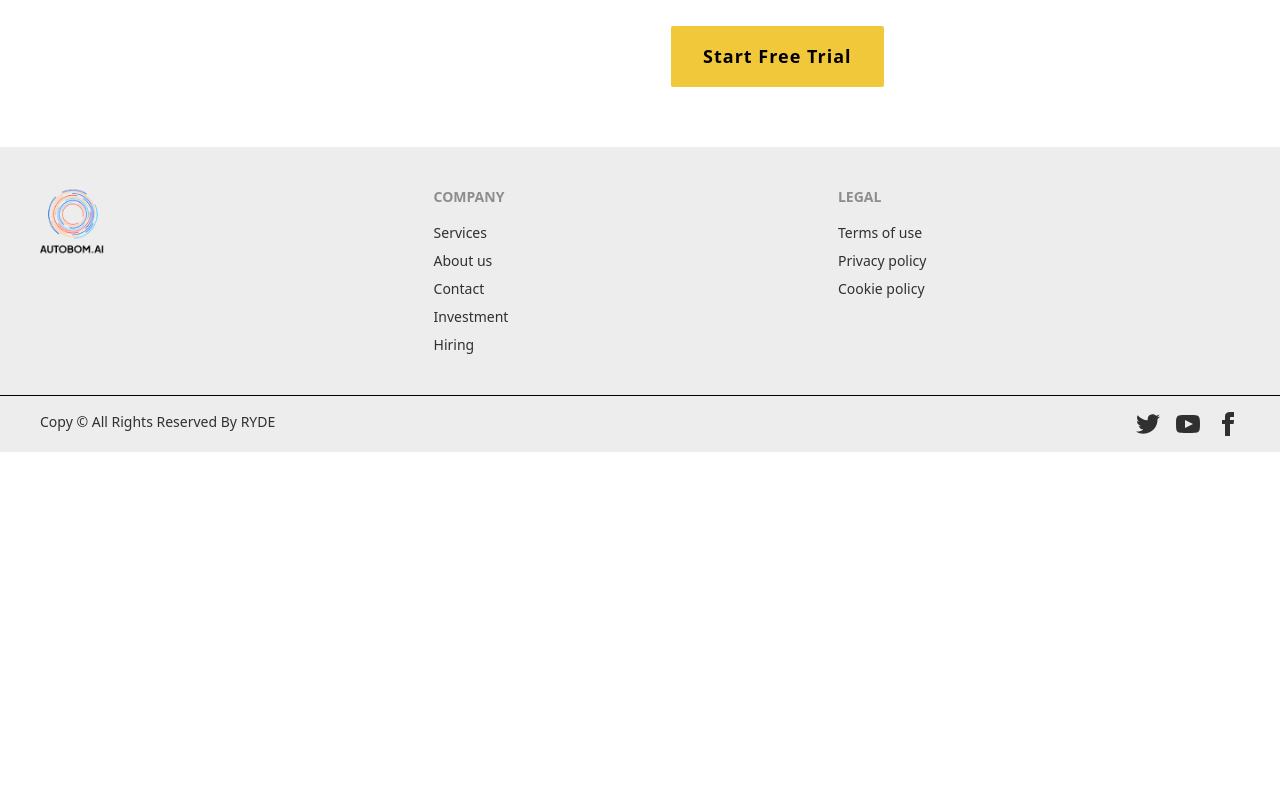
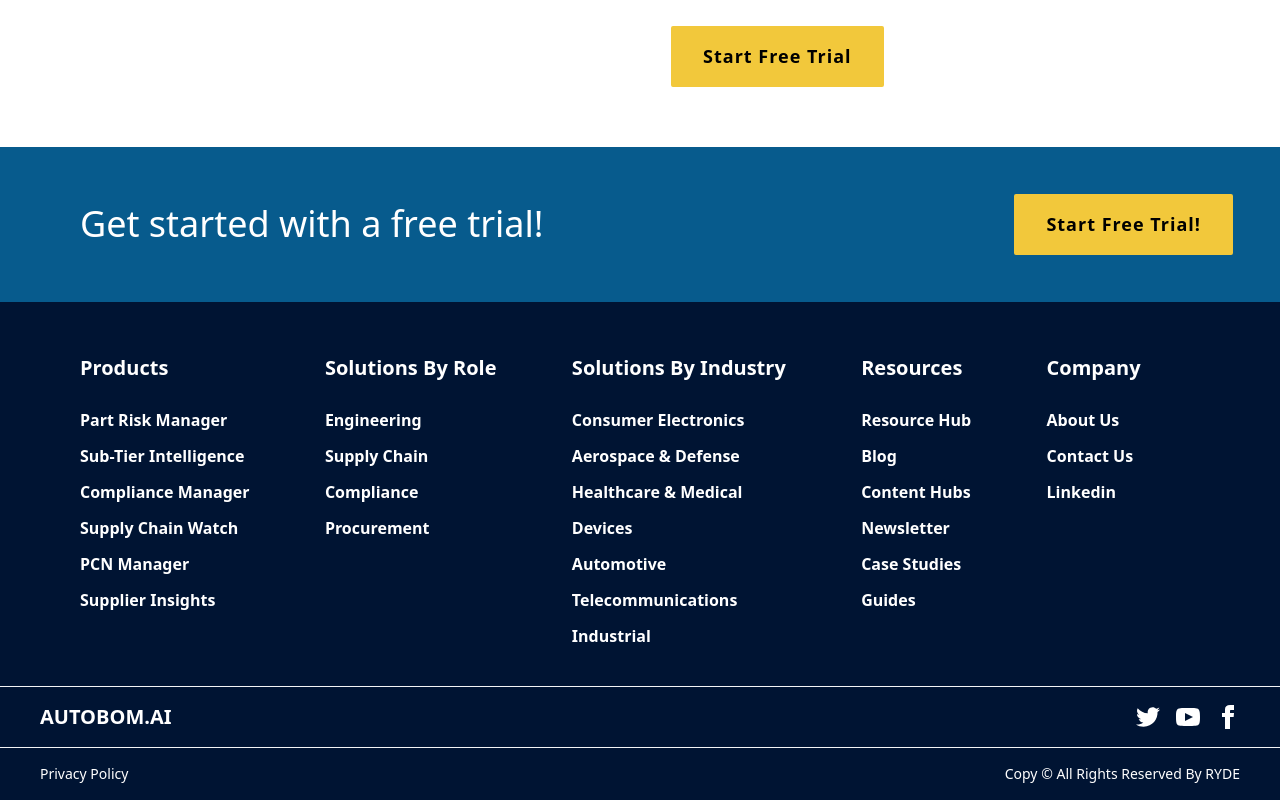
Before and after one commit to SumiAkter2/autobom-ai-recreate, a React (Vite) app: page / in a window 1280 px wide. Shown: the part 3911-4711 px from the top of the page. Before the commit the page ends 4363 px from the top, so only its background shows below. Built offline with nearby package versions, Linux system fonts and the light colour scheme.

Commit message:
footer done

```diff
--- a/src/Component/Home/Profitability.jsx
+++ b/src/Component/Home/Profitability.jsx
@@ -33,7 +33,7 @@
           />
 
           <div className="flex lg:justify-start justify-center items-center ">
-            <PrimaryButton text="Start Free Trial" className="w-96" />
+            <PrimaryButton text="Start Free Trial" />
           </div>
         </form>
       </div>
--- a/src/Component/Share/Footer.jsx
+++ b/src/Component/Share/Footer.jsx
@@ -1,28 +1,123 @@
 import logo from "../../assets/logo.png";
+import PrimaryButton from "./Button/PrimaryButton";
+
 const Footer = () => {
   return (
     <div>
-      <footer className="footer p-10 bg-base-200 text-base-content">
+      <div className="bg-[#075b8d] text-white p-8 lg:flex justify-between items-center text-center">
+        <h1 className="text-4xl lg:ml-12">Get started with a free trial! </h1>
+        <PrimaryButton text="Start Free Trial!" />
+      </div>
+      <footer className="footer p-10 bg-accent text-white lg:px-20">
         <nav>
-          <img src={logo} alt="logo" className="w-16" />
+          <header className="text-white text-xl font-semibold my-3">
+            Products
+          </header>
+          <header className="link link-hover font-semibold text-[16px]  mt-2">
+            Part Risk Manager
+          </header>
+          <a className="link link-hover font-semibold text-[16px]  mt-2">
+            Sub-Tier Intelligence
+          </a>
+          <a className="link link-hover font-semibold text-[16px]  mt-2">
+            Compliance Manager
+          </a>
+          <a className="link link-hover font-semibold text-[16px]  mt-2">
+            Supply Chain Watch
+          </a>
+          <a className="link link-hover font-semibold text-[16px]  mt-2">
+            PCN Manager
+          </a>
+          <a className="link link-hover font-semibold text-[16px]  mt-2">
+            Supplier Insights
+          </a>
         </nav>
         <nav>
-          <header className="footer-title">Company</header>
-          <header className="link link-hover">Services</header>
-          <a className="link link-hover">About us</a>
-          <a className="link link-hover">Contact</a>
-          <a className="link link-hover">Investment</a>
-          <a className="link link-hover">Hiring</a>
+          <header className="text-white text-xl font-semibold my-3">
+            Solutions By Role
+          </header>
+          <a className="link link-hover font-semibold text-[16px]  mt-2">
+            Engineering
+          </a>
+          <a className="link link-hover font-semibold text-[16px]  mt-2">
+            Supply Chain
+          </a>
+          <a className="link link-hover font-semibold text-[16px]  mt-2">
+            Compliance
+          </a>
+          <a className="link link-hover font-semibold text-[16px]  mt-2">
+            Procurement
+          </a>
         </nav>
         <nav>
-          <header className="footer-title">Legal</header>
-          <a className="link link-hover">Terms of use</a>
-          <a className="link link-hover">Privacy policy</a>
-          <a className="link link-hover">Cookie policy</a>
+          <header className="text-white text-xl font-semibold my-3">
+            Solutions By Industry
+          </header>
+          <a className="link link-hover font-semibold text-[16px]  mt-2">
+            Consumer Electronics
+          </a>
+          <a className="link link-hover font-semibold text-[16px]  mt-2">
+            Aerospace & Defense
+          </a>
+          <a className="link link-hover font-semibold text-[16px]  mt-2">
+            Healthcare & Medical
+          </a>
+          <a className="link link-hover font-semibold text-[16px]  mt-2">
+            Devices
+          </a>
+          <a className="link link-hover font-semibold text-[16px]  mt-2">
+            Automotive
+          </a>
+          <a className="link link-hover font-semibold text-[16px]  mt-2">
+            Telecommunications
+          </a>
+          <a className="link link-hover font-semibold text-[16px]  mt-2">
+            Industrial
+          </a>
+        </nav>
+        <nav>
+          <header className="text-white text-xl font-semibold my-3">
+            Resources
+          </header>
+          <a className="link link-hover font-semibold text-[16px]  mt-2">
+            Resource Hub
+          </a>
+          <a className="link link-hover font-semibold text-[16px]  mt-2">
+            Blog
+          </a>
+          <a className="link link-hover font-semibold text-[16px]  mt-2">
+            Content Hubs
+          </a>
+          <a className="link link-hover font-semibold text-[16px]  mt-2">
+            Newsletter
+          </a>
+          <a className="link link-hover font-semibold text-[16px]  mt-2">
+            Case Studies
+          </a>
+          <a className="link link-hover font-semibold text-[16px]  mt-2">
+            Guides
+          </a>
+        </nav>
+        <nav>
+          <header className="text-white text-xl font-semibold my-3">
+            Company
+          </header>
+          <a className="link link-hover font-semibold text-[16px]  mt-2">
+            About Us
+          </a>
+          <a className="link link-hover font-semibold text-[16px]  mt-2">
+            Contact Us
+          </a>
+          <a className="link link-hover font-semibold text-[16px]  mt-2">
+            Linkedin
+          </a>
         </nav>
       </footer>
-      <footer className="footer px-10 py-4  bg-base-200 text-base-content  border-t border-primary ">
-        <p>Copy &copy; All Rights Reserved By RYDE </p>
+
+      <footer className="footer px-10 py-4  bg-accent text-white border-t border-b border-gray-100">
+        <nav>
+          <h1 className="text-xl font-bold">AUTOBOM.AI</h1>
+        </nav>
         <nav className="md:place-self-center md:justify-self-end">
           <div className="grid grid-flow-col gap-4">
             <a>
@@ -61,6 +156,16 @@
           </div>
         </nav>
       </footer>
+      <footer className="footer px-10 py-4  bg-accent text-white   ">
+        <nav>
+          <h1 className="">Privacy Policy</h1>
+        </nav>
+        <nav className="md:place-self-center md:justify-self-end">
+          <div className="grid grid-flow-col gap-4">
+            <p>Copy &copy; All Rights Reserved By RYDE </p>
+          </div>
+        </nav>
+      </footer>
     </div>
   );
 };
--- a/tailwind.config.js
+++ b/tailwind.config.js
@@ -9,7 +9,7 @@
 
           secondary: "#f2c83b",
 
-          accent: "#1dcdbc",
+          accent: "#001534",
 
           neutral: "#2b3440",
 
```
